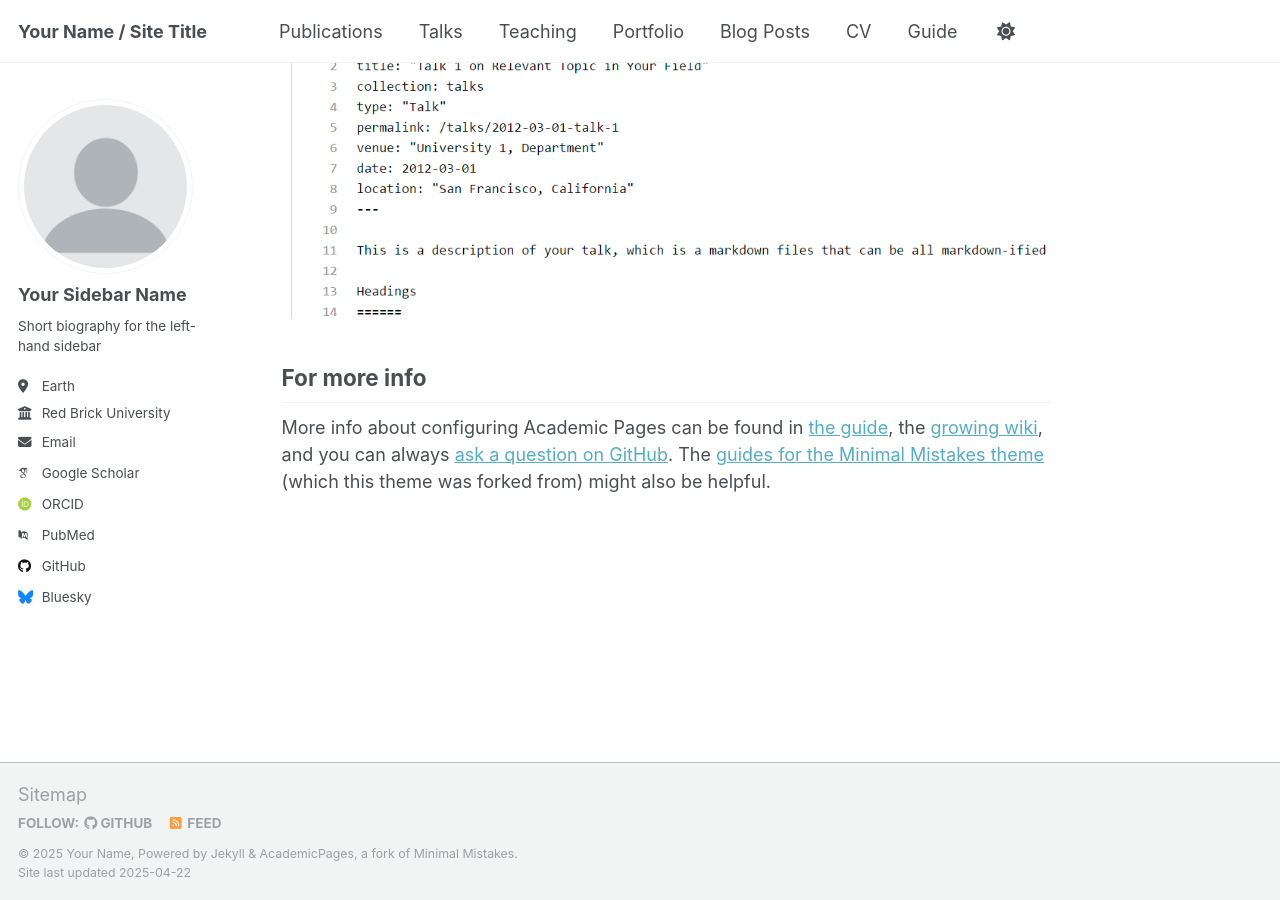
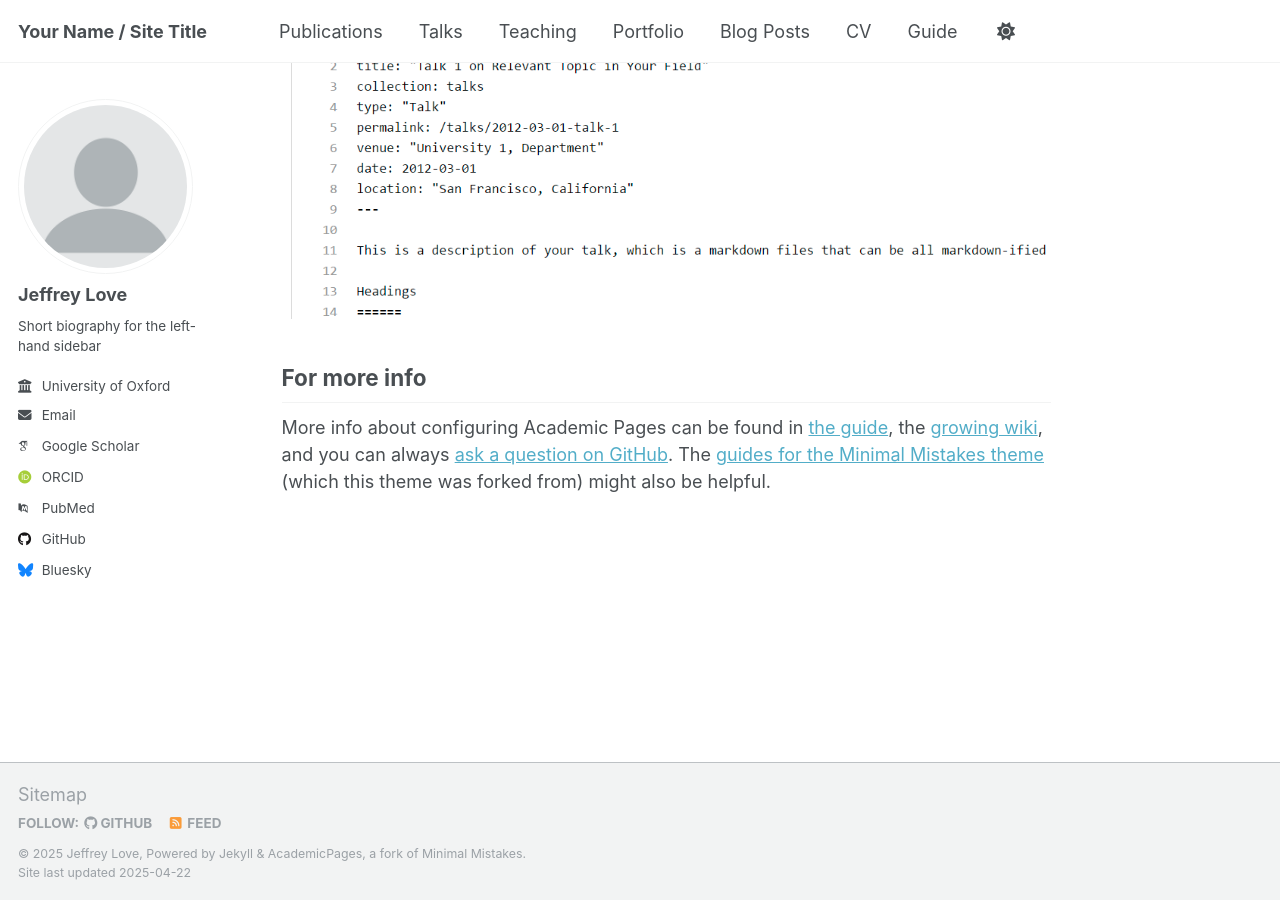
Before and after one commit to jeffreyjlove/website, a Jekyll site: the page built from _pages/about.md, in a window 1280 px wide and 900 px high, scrolled down 2636 px. Built offline with Jekyll 4.4.1, drawn with Linux system fonts in a browser that asks for light colours; some web fonts are replaced.

Commit message:
Update _config.yml

```diff
--- a/_config.yml
+++ b/_config.yml
@@ -11,9 +11,9 @@ locale                   : "en-US"
 site_theme               : "default"
 title                    : "Your Name / Site Title"
 title_separator          : "-"
-name                     : &name "Your Name"
+name                     : &name "Jeffrey Love"
 description              : &description "personal description"
-url                      : https://academicpages.github.io # the base hostname & protocol for your site e.g. "https://[your GitHub username].github.io"
+url                      : https://jeffreyjlove.github.io # the base hostname & protocol for your site e.g. "https://[your GitHub username].github.io"
 baseurl                  : "" # the subpath of your site, e.g. "/blog"
 repository               : "academicpages/academicpages.github.io"
 
@@ -23,13 +23,13 @@ repository               : "academicpages/academicpages.github.io"
 author:
   # Biographic information
   avatar           : "profile.png"
-  name             : "Your Sidebar Name"
+  name             : "Jeffrey Love"
   pronouns         : # example: "she/her"
   bio              : "Short biography for the left-hand sidebar"
-  location         : "Earth"
-  employer         : "Red Brick University"
+  location         :
+  employer         : "University of Oxford"
   uri              : # URL
-  email            : "none@example.org"
+  email            : "jeffrey.love@politics.ox.ac.uk"
 
   # Academic websites
   arxiv            : # URL - Update with the correct link to your profile
```
